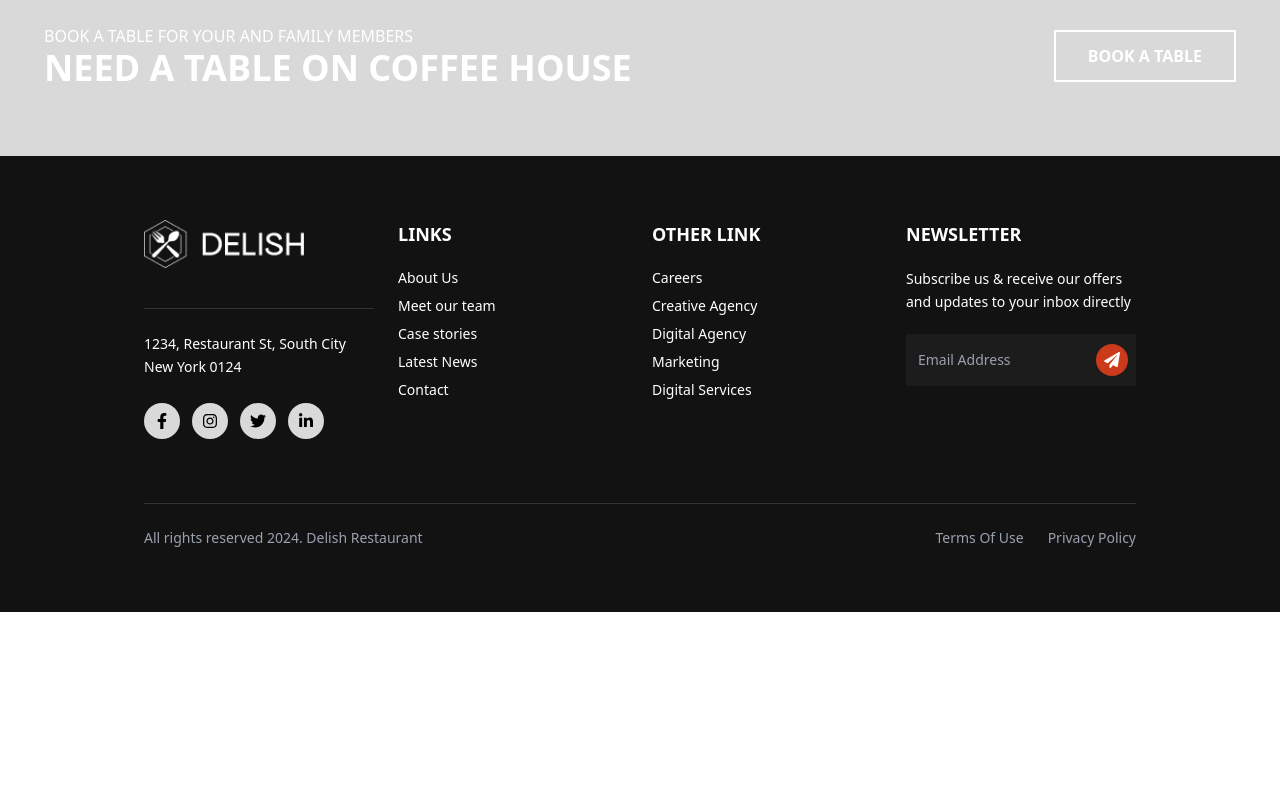
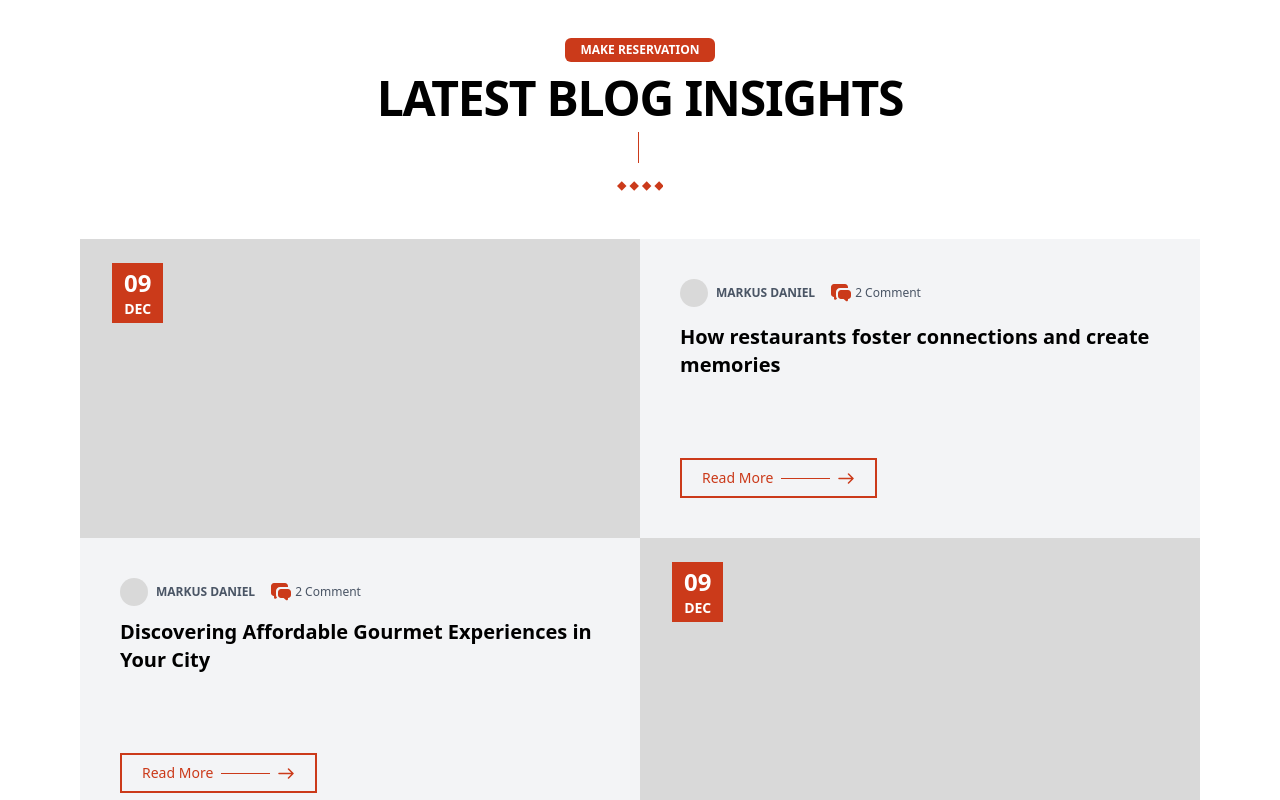
Before and after one commit to tanzeela-16/Delish-Restaurant-Cafe, a React (Vite) app: page / in a window 1280 px wide. Shown: the part 4540-5340 px from the top of the page. Before the commit the page ends 5152 px from the top, so only its background shows below. Built offline with nearby package versions, Linux system fonts and the light colour scheme.

Commit message:
sections added

```diff
--- a/src/pages/Home.jsx
+++ b/src/pages/Home.jsx
@@ -5,6 +5,7 @@ import Category from "../sections/Category";
 import Schedule from "../sections/Schedule";
 import MenuSection from "../sections/MenuSection";
 import Chef from "../sections/Chefs";
+import BlogInsights from "../sections/BlogInsights";
 
 
 function Home() {
@@ -16,6 +17,7 @@ function Home() {
       <Schedule />
       <MenuSection />
       <Chef />
+      <BlogInsights />
 
     </>
   );
--- /dev/null
+++ b/src/sections/BlogInsights.jsx
@@ -0,0 +1,159 @@
+import React from "react";
+
+export default function PopularChefsGrid() {
+  return (
+    <section className="px-4 py-20 bg-white max-w-6xl mx-auto">
+      {/* Heading */}
+      <div className="text-center mb-12">
+        <button className="bg-[#CB3A1A] text-white px-4 py-1 text-xs uppercase font-bold rounded-md mb-3">
+          Make Reservation
+        </button>
+        <h2 className="text-2xl md:text-5xl font-bold tracking-tight uppercase">
+          Latest Blog Insights
+        </h2>
+
+        <div className="mt-2 flex flex-col gap-y-4 items-center space-x-1">
+          <svg width="1" height="35" viewBox="0 0 1 31" fill="none">
+            <rect width="1" height="31" fill="#CB3A1A" />
+          </svg>
+          <svg width="46" height="10" viewBox="0 0 48 10" fill="none">
+            {[0, 13, 26, 39].map((x, i) => (
+              <rect
+                key={i}
+                x={x}
+                y="5"
+                width="7"
+                height="7"
+                transform={`rotate(-45 ${x} 5)`}
+                fill="#CB3A1A"
+              />
+            ))}
+          </svg>
+        </div>
+      </div>
+
+      {/* Grid */}
+      <div className="grid grid-cols-1 md:grid-cols-2">
+        {/* LEFT IMAGE BOX */}
+        <div className="relative bg-[#D9D9D9] h-full w-full">
+          <div className="absolute top-6 left-8 bg-[#CB3A1A] text-white px-3 py-1 text-xs font-bold leading-tight text-center">
+            <div className="text-2xl">09</div>
+            <div className="text-sm">DEC</div>
+          </div>
+        </div>
+
+        {/* RIGHT CONTENT BOX */}
+        <div className="bg-gray-100 p-10 flex flex-col gap-y-16">
+          <div>
+            <div className="flex items-center text-sm text-gray-600 mb-4 space-x-4">
+              <div className="flex items-center space-x-2">
+                <div className="w-7 h-7 rounded-full bg-[#D9D9D9]" />
+                <span className="font-semibold text-xs uppercase">
+                  Markus Daniel
+                </span>
+              </div>
+
+              <div className="flex items-center space-x-1 text-xs">
+                <svg width="20" height="18" viewBox="0 0 20 18" fill="none">
+                  <path
+                    d="M17 6C17.7956 6 18.5587 6.31607 19.1213 6.87868C19.6839 7.44129 20 8.20435 20 9V12C20 12.7956 19.6839 13.5587 19.1213 14.1213C18.5587 14.6839 17.7956 15 17 15V15.966C17 17.026 15.764 17.605 14.95 16.926L12.638 15H10C9.20435 15 8.44129 14.6839 7.87868 14.1213C7.31607 13.5587 7 12.7956 7 12V9C7 8.20435 7.31607 7.44129 7.87868 6.87868C8.44129 6.31607 9.20435 6 10 6H17ZM14 0C14.7956 0 15.5587 0.316071 16.1213 0.87868C16.6839 1.44129 17 2.20435 17 3V4H9C7.93913 4 6.92172 4.42143 6.17157 5.17157C5.42143 5.92172 5 6.93913 5 8V12C5 13.044 5.4 13.996 6.056 14.708L5 15.5C4.176 16.118 3 15.53 3 14.5V13C2.20435 13 1.44129 12.6839 0.87868 12.1213C0.316071 11.5587 0 10.7956 0 10V3C0 2.20435 0.316071 1.44129 0.87868 0.87868C1.44129 0.316071 2.20435 0 3 0H14Z"
+                    fill="#CB3A1A"
+                  />
+                </svg>
+                <span>2 Comment</span>
+              </div>
+            </div>
+
+            <h3 className="text-lg md:text-xl font-bold mb-4 leading-snug">
+              How restaurants foster connections and create memories
+            </h3>
+          </div>
+
+          {/* CUSTOM READ MORE BUTTON */}
+          <div className="border-2 border-[#CB3A1A] text-[#CB3A1A] flex items-center gap-x-2 px-5 py-2 text-sm font-medium w-max transition-all hover:bg-[#CB3A1A] hover:text-white group">
+            <button className="">Read More</button>
+            <svg width="49" height="1" viewBox="0 0 49 1" fill="none">
+              <line y1="0.5" x2="49" y2="0.5" stroke="#CB3A1A" className="group-hover:stroke-white" />
+            </svg>
+            <svg
+              width="17"
+              height="11"
+              viewBox="0 0 17 11"
+              fill="none"
+              xmlns="http://www.w3.org/2000/svg"
+              className="transition-all"
+            >
+              <path
+                d="M10.5 1L15 5.5M15 5.5L10.5 10M15 5.5H1"
+                stroke="currentColor"
+                strokeWidth="1.5"
+                strokeLinecap="round"
+                className="group-hover:stroke-white"
+              />
+            </svg>
+          </div>
+        </div>
+
+        {/* 2nd content box (same as above) */}
+        <div className="bg-gray-100 p-10 flex flex-col gap-y-16">
+          <div>
+            <div className="flex items-center text-sm text-gray-600 mb-3 space-x-4">
+              <div className="flex items-center space-x-2">
+                <div className="w-7 h-7 rounded-full bg-[#D9D9D9]" />
+                <span className="font-semibold text-xs uppercase">
+                  Markus Daniel
+                </span>
+              </div>
+
+              <div className="flex items-center space-x-1 text-xs">
+                <svg width="20" height="18" viewBox="0 0 20 18" fill="none">
+                  <path
+                    d="M17 6C17.7956 6 18.5587 6.31607 19.1213 6.87868C19.6839 7.44129 20 8.20435 20 9V12C20 12.7956 19.6839 13.5587 19.1213 14.1213C18.5587 14.6839 17.7956 15 17 15V15.966C17 17.026 15.764 17.605 14.95 16.926L12.638 15H10C9.20435 15 8.44129 14.6839 7.87868 14.1213C7.31607 13.5587 7 12.7956 7 12V9C7 8.20435 7.31607 7.44129 7.87868 6.87868C8.44129 6.31607 9.20435 6 10 6H17ZM14 0C14.7956 0 15.5587 0.316071 16.1213 0.87868C16.6839 1.44129 17 2.20435 17 3V4H9C7.93913 4 6.92172 4.42143 6.17157 5.17157C5.42143 5.92172 5 6.93913 5 8V12C5 13.044 5.4 13.996 6.056 14.708L5 15.5C4.176 16.118 3 15.53 3 14.5V13C2.20435 13 1.44129 12.6839 0.87868 12.1213C0.316071 11.5587 0 10.7956 0 10V3C0 2.20435 0.316071 1.44129 0.87868 0.87868C1.44129 0.316071 2.20435 0 3 0H14Z"
+                    fill="#CB3A1A"
+                  />
+                </svg>
+                <span>2 Comment</span>
+              </div>
+            </div>
+
+            <h3 className="text-lg md:text-xl font-bold mb-4 leading-snug">
+              Discovering Affordable Gourmet Experiences in Your City
+            </h3>
+          </div>
+
+          {/* Reuse Read More Button */}
+          <div className="border-2 border-[#CB3A1A] text-[#CB3A1A] flex items-center gap-x-2 px-5 py-2 text-sm font-medium w-max transition-all hover:bg-[#CB3A1A] hover:text-white group">
+            <button className="">Read More</button>
+            <svg width="49" height="1" viewBox="0 0 49 1" fill="none">
+              <line y1="0.5" x2="49" y2="0.5" stroke="#CB3A1A" className="group-hover:stroke-white" />
+            </svg>
+            <svg
+              width="17"
+              height="11"
+              viewBox="0 0 17 11"
+              fill="none"
+              xmlns="http://www.w3.org/2000/svg"
+              className="transition-all"
+            >
+              <path
+                d="M10.5 1L15 5.5M15 5.5L10.5 10M15 5.5H1"
+                stroke="currentColor"
+                strokeWidth="1.5"
+                strokeLinecap="round"
+                className="group-hover:stroke-white"
+              />
+            </svg>
+          </div>
+        </div>
+
+        {/* Last image box */}
+        <div className="relative bg-[#D9D9D9] h-full w-full">
+          <div className="absolute top-6 left-8 bg-[#CB3A1A] text-white px-3 py-1 text-xs font-bold leading-tight text-center">
+            <div className="text-2xl">09</div>
+            <div className="text-sm">DEC</div>
+          </div>
+        </div>
+      </div>
+    </section>
+  );
+}
```
